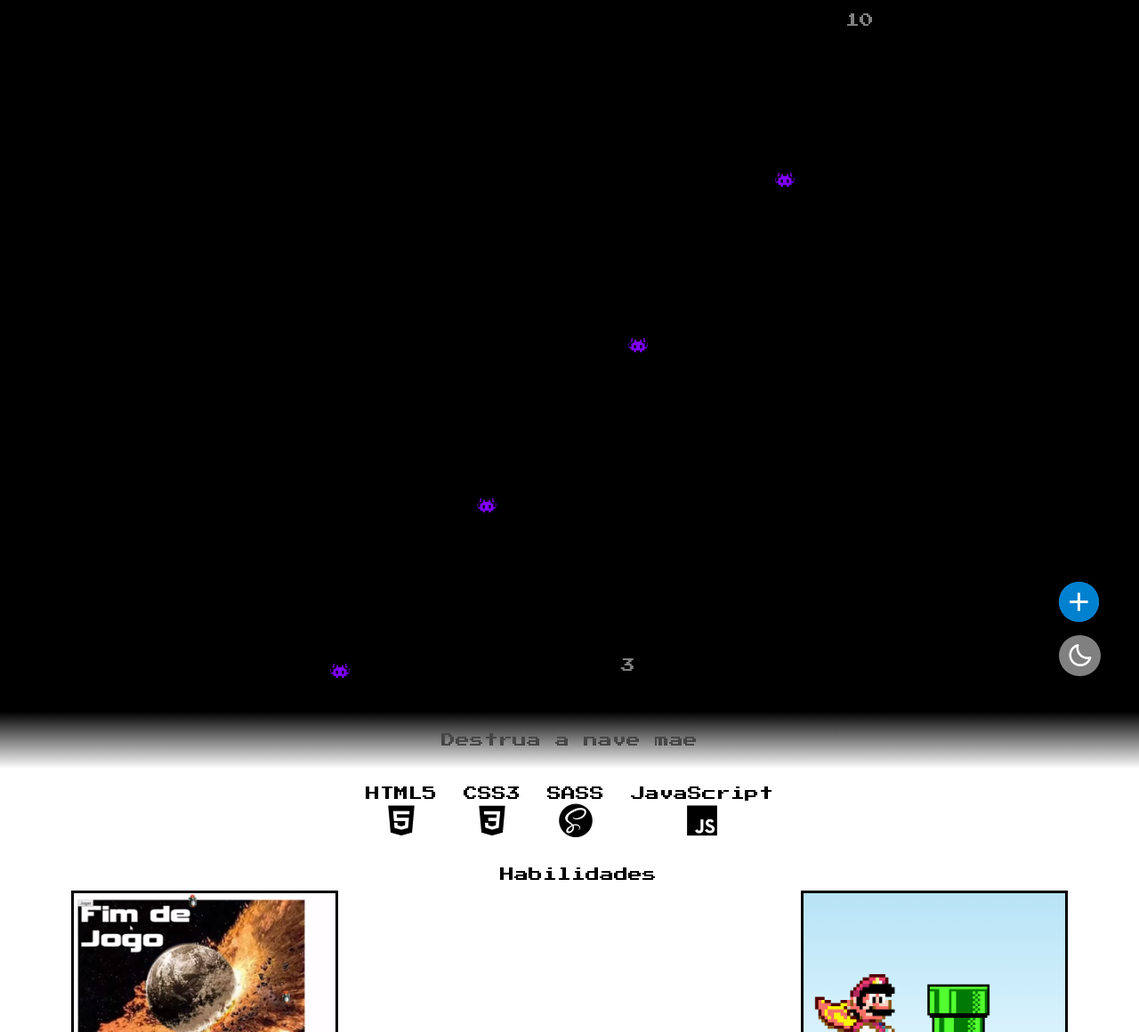
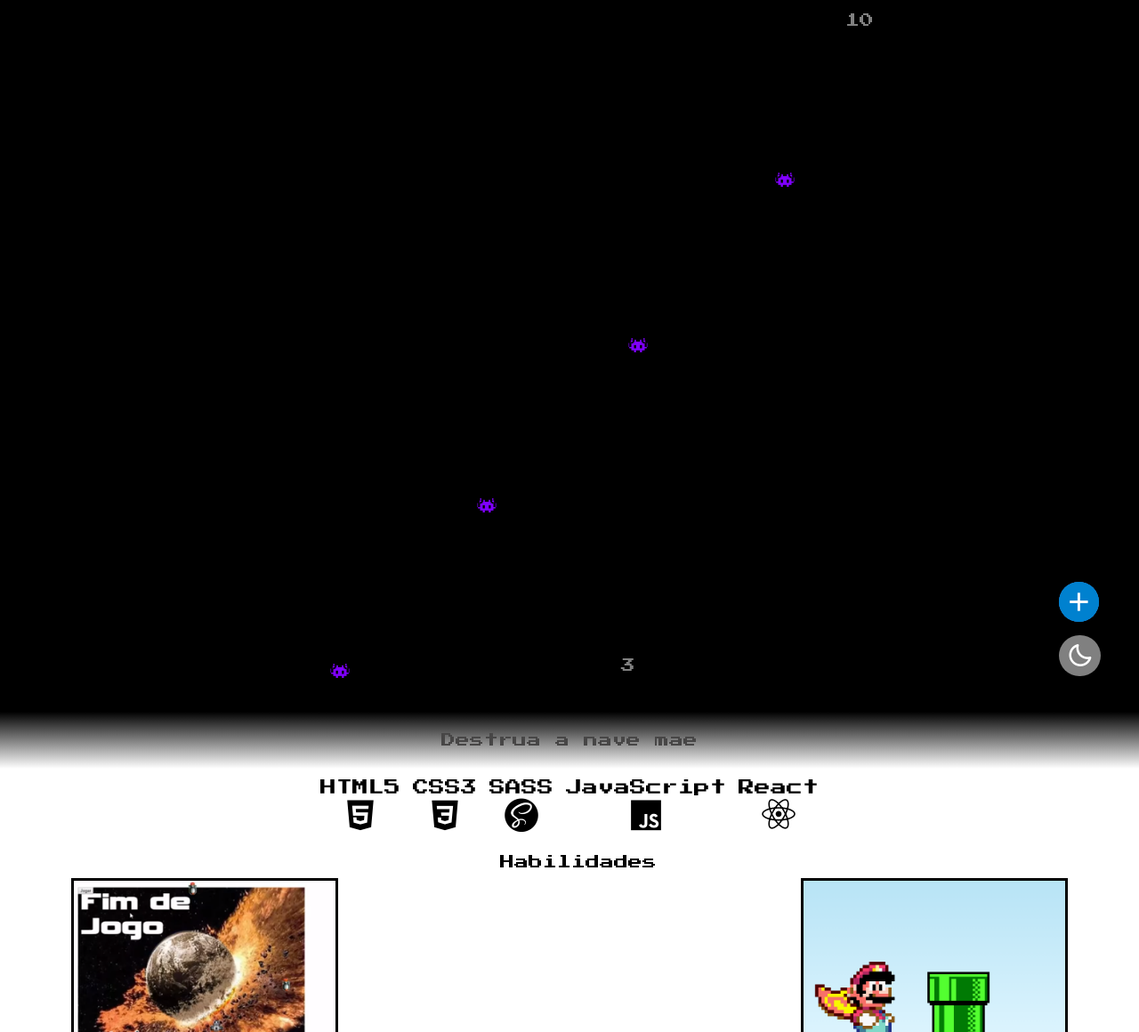
Before and after one commit to Alexandre-200/site, a website: page game.html in a window 1280 px wide. Shown: the top 1160 px of the page at 89% size. Drawn offline with nearby package versions, Linux system fonts and the light colour scheme.

Commit message:
update icones

```diff
--- a/game.html
+++ b/game.html
@@ -18,12 +18,9 @@
   <body class="body-game">
     <main class="main">
       <div class="arena">
-
         <div id="qtd-vidas-nave" class="qtd-vidas-nave">
-
           <label id="qtdVidas-nave">10</label>
         </div>
-
       </div>
       <div class="separar">
         <p>Destrua a nave mae</p>
@@ -33,28 +30,29 @@
         <div class="icones">
           <div class="html">
             <p>HTML5</p>
-            <i class='bx bxl-html5'></i>
+            <i class="bx bxl-html5"></i>
           </div>
           <div class="css">
             <p>CSS3</p>
-            <i class='bx bxl-css3' ></i>
+            <i class="bx bxl-css3"></i>
           </div>
           <div class="sass">
             <p>SASS</p>
-            <i class='bx bxl-sass' ></i>
+            <i class="bx bxl-sass"></i>
           </div>
           <div class="javascript">
             <p>JavaScript</p>
-            <i class='bx bxl-javascript'></i>
+            <i class="bx bxl-javascript"></i>
+          </div>
+          <div class="react">
+            <p>React</p>
+            <i class="bx bxl-react"></i>
           </div>
         </div>
-
       </div>
       <div class="informacoes">
         <div class="quadros-titulos">
-          <text >
-            Habilidades
-          </text>
+          <text> Habilidades </text>
         </div>
         <div class="react">
           <div class="quadro-1">
@@ -113,8 +111,6 @@
             </div>
           </div>
 
-
-
           <div class="quadro-4">
             <div class="container-quadro">
               <div class="img"></div>
@@ -138,7 +134,7 @@
         </div>
 
         <div class="quadros-titulos">
-          <text >
+          <text>
             Alguns dos projetos que me ajudaram a criar este portfólio.
           </text>
         </div>
@@ -161,13 +157,9 @@
         </div>
 
         <div class="quadros-titulos">
-          <text >
-            Quem sou eu?
-          </text>
+          <text> Quem sou eu? </text>
         </div>
-
       </div>
-
 
       <div class="btn-flutuante">
         <div class="menu_content">
@@ -201,23 +193,20 @@
         <div class="theme">
           <input type="checkbox" name="change-theme" id="change-theme" />
           <label for="change-theme">
-          <i class='bx bx-sun' ></i>
-          <i class='bx bx-moon'></i>
+            <i class="bx bx-sun"></i>
+            <i class="bx bx-moon"></i>
           </label>
         </div>
       </div>
-
     </main>
     <footer id="footer">
       <div id="footerContainer">
-        <i class='bx bxs-left-arrow' id="btn-esquerda"></i>
-        <i class='bx bxs-right-arrow' id="btn-direita"></i>
+        <i class="bx bxs-left-arrow" id="btn-esquerda"></i>
+        <i class="bx bxs-right-arrow" id="btn-direita"></i>
         <!-- <i class='bx bxs-up-arrow' id="btn-cima"></i>-->
-        <i class='bx bxs-chevrons-up' id="btn-tiro"></i>
+        <i class="bx bxs-chevrons-up" id="btn-tiro"></i>
         <!-- <i class='bx bxs-down-arrow' id="btn-baixo"></i>-->
-
       </div>
-
     </footer>
     <div id="barraVida">
       <div id="navJog" class="navJog"></div>
--- a/js/script.js
+++ b/js/script.js
@@ -356,7 +356,7 @@ function colisaoTiroEts(tiro) {
 
 function colisaoTiroNaveMae(tiro) {
   nave_mae = document.getElementById("qtd-vidas-nave");
-
+  if (nave_mae.offsetTop != undefined) {
     if (
       tiro.offsetTop <= nave_mae.offsetTop + 70 && //cima tiro com baixo bomba
       tiro.offsetTop + 6 >= nave_mae.offsetTop && //baixo tiro com cima bomba
@@ -367,6 +367,7 @@ function colisaoTiroNaveMae(tiro) {
       vidaNaveMae--;
       quantidadeVidaNaveMae(vidaNaveMae);
       tiro.remove();
+    }
   }
 }
 
@@ -540,7 +541,7 @@ window.addEventListener("scroll", function () {
   }
 });
 
-document.addEventListener("visibilitychange", function() {
+document.addEventListener("visibilitychange", function () {
   if (document.hidden) {
     console.log("A guia não está visível");
   } else {
--- a/scss/2-layouts/layouts.scss
+++ b/scss/2-layouts/layouts.scss
@@ -8,8 +8,10 @@
   width: 100vw;
   height: 270vh;
 
+  max-height: 2500px;
+
   @include mobile{
-    height: 280vh;
+    //height: 280vh;
   }
 }
 
--- a/scss/3-module/_module-mixins.scss
+++ b/scss/3-module/_module-mixins.scss
@@ -89,6 +89,17 @@
   min-width: 220px;
 }
 
+@mixin icones {
+
+  display: flex;
+  align-items: center;
+  flex-direction: column;
+
+
+  cursor: pointer;
+  transition: 0.8s;
+}
+
 @mixin quadro-inf-mobile {
   width: 220px;
   height: 300px;
--- a/scss/3-module/module.scss
+++ b/scss/3-module/module.scss
@@ -234,21 +234,37 @@ input[type="checkbox"] {
   }
 }
 
-.habilidades{
-  .icones{
+.habilidades {
+  .icones {
     display: flex;
 
     padding: 5px;
-    .html, .css, .sass, .javascript{
+    .html,
+    .css,
+    .sass,
+    .javascript,
+    .react {
       display: flex;
       align-items: center;
       flex-direction: column;
-      padding: 15px;
+      margin: 7px;
+    }
 
+    p {
+      font-size: 18px;
+
+      @include  mobile{
+        font-size: 12px;
+      }
     }
 
     i {
       font-size: 45px;
+      cursor: default;
+
+      @include  mobile{
+        font-size: 35px;
+      }
     }
   }
 }
@@ -271,7 +287,6 @@ input[type="checkbox"] {
       @include quadro-exemplos-mobile();
     }
   }
-
 }
 
 .hcj {
@@ -280,13 +295,12 @@ input[type="checkbox"] {
   @include params-quadros;
 
   @include mobile {
-
     .ttl-quadro {
       order: 3;
     }
     .quadro-3 {
       order: 2;
-     // margin-top: 10px;
+      // margin-top: 10px;
     }
   }
 
@@ -327,8 +341,6 @@ input[type="checkbox"] {
       @include quadro-inf-mobile;
     }
   }
-
-
 }
 
 .dark {
```
Also changed, not shown: css/styles.css, 1 other file. Lines whose indentation alone changed are shown as unchanged.
